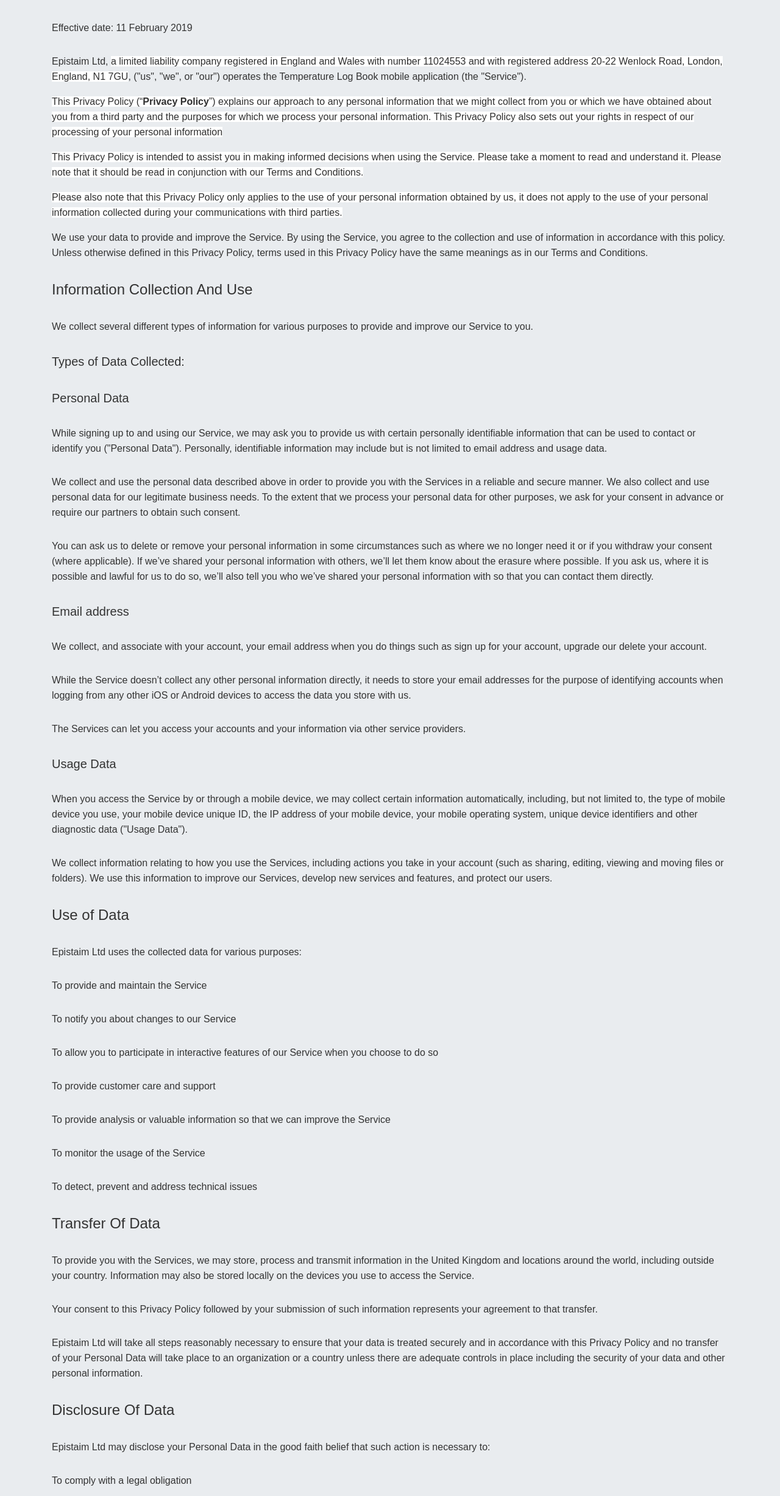
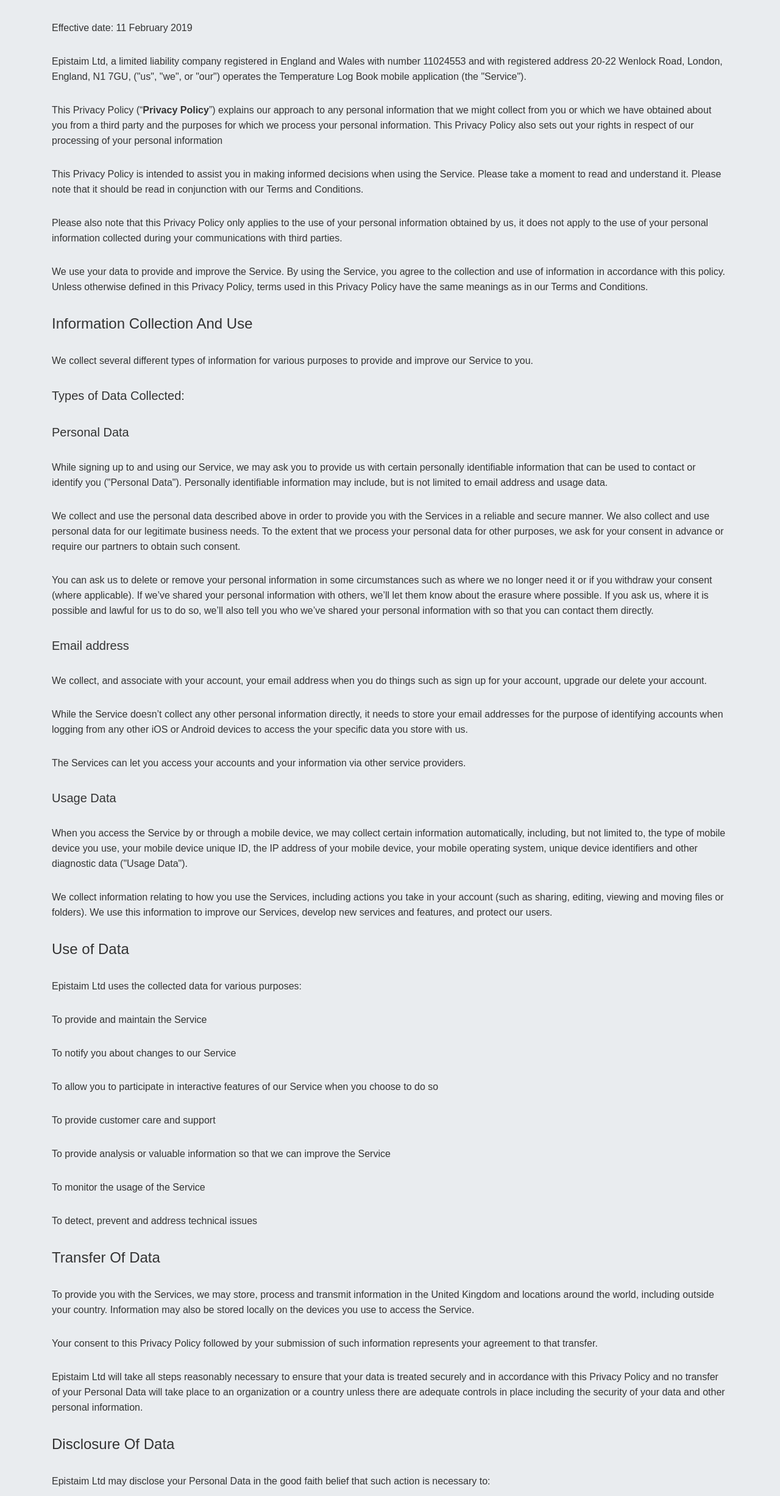
Before and after one commit to tlbapp/tlbapp.github.io, a plain HTML site: page index.html in a window 1280 px wide. Shown: the part 106-2560 px from the top of the page at 61% size. Drawn offline with nearby package versions, Linux system fonts and the light colour scheme.

Commit message:
Update index.html
update privacy policy to correct html

```diff
--- a/index.html
+++ b/index.html
@@ -10,21 +10,21 @@
       <div class="container">
         <p style="margin-bottom: 22.5pt;"><span style="font-size: 22.5pt; font-family: Arial; color: #333333;">Privacy Policy</span></p>
 <p style="margin-bottom: 22.5pt;"><span style="font-family: Arial; color: #333333;">Effective date: 11 February 2019</span></p>
-<p><span style="font-family: Arial; color: #333333;">Epistaim Ltd, </span><span style="font-family: Arial; color: #2f2f2f; background: white;">a limited liability company registered in England and Wales with number 11024553 and with registered address 20-22 Wenlock Road, London, England, N1 7GU</span><span style="font-family: Arial; color: #333333;">, ("us", "we", or "our") operates the Temperature Log Book mobile application (the "Service").</span></p>
-<p><span style="font-family: Arial; color: #2f2f2f; background: white;">This Privacy Policy (&ldquo;<strong><span style="font-family: Arial;">Privacy Policy</span></strong>&rdquo;) explains our approach to any personal information that we might collect from you or which we have obtained about you from a third party and the purposes for which we process your personal information. This Privacy Policy also sets out your rights in respect of our processing of your personal information</span></p>
-<p><span style="font-family: Arial; color: #2f2f2f; background: white;">This Privacy Policy is intended to assist you in making informed decisions when using the Service. Please take a moment to read and understand it. Please note that it should be read in conjunction with our&nbsp;Terms and Conditions.</span></p>
-<p><span style="font-family: Arial; color: #2f2f2f; background: white;">Please also note that this Privacy Policy only applies to the use of your personal information obtained by us, it does not apply to the use of your personal information collected during your communications with third parties.</span></p>
-<p style="margin-bottom: 22.5pt;"><span style="font-family: Arial; color: #333333;">We use your data to provide and improve the Service. By using the Service, you agree to the collection and use of information in accordance with this policy. Unless otherwise defined in this Privacy Policy, terms used in this Privacy Policy have the same meanings as in our Terms and Conditions.</span></p>
-<p style="margin-bottom: 22.5pt;"><span style="color: #333333; font-family: Arial; font-size: 18pt;">Information Collection And Use</span></p>
+<p style="margin-bottom: 22.5pt;"><span style="font-family: Arial; color: #333333;">Epistaim Ltd, a limited liability company registered in England and Wales with number 11024553 and with registered address 20-22 Wenlock Road, London, England, N1 7GU, ("us", "we", or "our") operates the Temperature Log Book mobile application (the "Service").</span></p>
+<p style="margin-bottom: 22.5pt;"><span style="font-family: Arial; color: #333333;">This Privacy Policy (&ldquo;<strong>Privacy Policy</strong>&rdquo;) explains our approach to any personal information that we might collect from you or which we have obtained about you from a third party and the purposes for which we process your personal information. This Privacy Policy also sets out your rights in respect of our processing of your personal information</span></p>
+<p style="margin-bottom: 22.5pt;"><span style="font-family: Arial; color: #333333;">This Privacy Policy is intended to assist you in making informed decisions when using the Service. Please take a moment to read and understand it. Please note that it should be read in conjunction with our&nbsp;Terms and Conditions.</span></p>
+<p style="margin-bottom: 22.5pt;"><span style="font-family: Arial; color: #333333;">Please also note that this Privacy Policy only applies to the use of your personal information obtained by us, it does not apply to the use of your personal information collected during your communications with third parties.</span></p>
+<p style="margin-bottom: 22.5pt;"><span style="font-family: Arial; color: #333333;">We use your data to provide and improve the Service. By using the Service, you agree to the collection and use of information in accordance with this policy. Unless otherwise defined in this Privacy Policy, terms used in this Privacy Policy have the same meanings as in our Terms and Conditions. </span></p>
+<p style="margin-bottom: 22.5pt;"><span style="font-size: 18.0pt; font-family: Arial; color: #333333;">Information Collection And Use</span></p>
 <p style="margin-bottom: 22.5pt;"><span style="font-family: Arial; color: #333333;">We collect several different types of information for various purposes to provide and improve our Service to you. </span></p>
 <p style="margin-bottom: 22.5pt;"><span style="font-size: 15.0pt; font-family: Arial; color: #333333;">Types of Data Collected:</span></p>
 <p style="margin-bottom: 22.5pt;"><span style="font-size: 15.0pt; font-family: Arial; color: #333333;">Personal Data</span></p>
-<p style="margin-bottom: 22.5pt;"><span style="font-family: Arial; color: #333333;">While signing up to and using our Service, we may ask you to provide us with certain personally identifiable information that can be used to contact or identify you ("Personal Data"). Personally, identifiable information may include but is not limited to email address and usage data.</span></p>
+<p style="margin-bottom: 22.5pt;"><span style="font-family: Arial; color: #333333;">While signing up to and using our Service, we may ask you to provide us with certain personally identifiable information that can be used to contact or identify you ("Personal Data"). Personally identifiable information may include, but is not limited to email address and usage data.</span></p>
 <p style="margin-bottom: 22.5pt;"><span style="font-family: Arial; color: #333333;">We collect and use the personal data described above in order to provide you with the Services in a reliable and secure manner. We also collect and use personal data for our legitimate business needs. To the extent that we process your personal data for other purposes, we ask for your consent in advance or require our partners to obtain such consent.&nbsp;</span></p>
 <p style="margin-bottom: 22.5pt;"><span style="font-family: Arial; color: #333333;">You can ask us to delete or remove your personal information in some circumstances such as where we no longer need it or if you withdraw your consent (where applicable). If we&rsquo;ve shared your personal information with others, we&rsquo;ll let them know about the erasure where possible. If you ask us, where it is possible and lawful for us to do so, we&rsquo;ll also tell you who we&rsquo;ve shared your personal information with so that you can contact them directly.</span></p>
 <p style="margin-bottom: 22.5pt;"><span style="font-size: 15.0pt; font-family: Arial; color: #333333;">Email address</span></p>
 <p style="margin-bottom: 22.5pt;"><span style="font-family: Arial; color: #333333;">We collect, and associate with your account, your email address when you do things such as sign up for your account, upgrade our delete your account.</span></p>
-<p style="margin-bottom: 22.5pt;"><span style="font-family: Arial; color: #333333;">While the Service doesn&rsquo;t collect any other personal information directly, it needs to store your email addresses for the purpose of identifying accounts when logging from any other iOS or Android devices to access the data you store with us.</span></p>
+<p style="margin-bottom: 22.5pt;"><span style="font-family: Arial; color: #333333;">While the Service doesn&rsquo;t collect any other personal information directly, it needs to store your email addresses for the purpose of identifying accounts when logging from any other iOS or Android devices to access the your specific data you store with us.</span></p>
 <p style="margin-bottom: 22.5pt;"><span style="font-family: Arial; color: #333333;">The Services can let you access your accounts and your information via other service providers.</span></p>
 <p style="margin-bottom: 22.5pt;"><span style="font-size: 15.0pt; font-family: Arial; color: #333333;">Usage Data</span></p>
 <p style="margin-bottom: 22.5pt;"><span style="font-family: Arial; color: #333333;">When you access the Service by or through a mobile device, we may collect certain information automatically, including, but not limited to, the type of mobile device you use, your mobile device unique ID, the IP address of your mobile device, your mobile operating system, unique device identifiers and other diagnostic data ("Usage Data").</span></p>
@@ -38,20 +38,20 @@
 <p style="margin-bottom: 22.5pt;"><span style="font-family: Arial; color: #333333;">To provide analysis or valuable information so that we can improve the Service</span></p>
 <p style="margin-bottom: 22.5pt;"><span style="font-family: Arial; color: #333333;">To monitor the usage of the Service</span></p>
 <p style="margin-bottom: 22.5pt;"><span style="font-family: Arial; color: #333333;">To detect, prevent and address technical issues</span></p>
-<p style="margin-bottom: 22.5pt;"><span style="color: #333333; font-family: Arial; font-size: 18pt;">Transfer Of Data</span></p>
+<p style="margin-bottom: 22.5pt;"><span style="font-size: 18.0pt; font-family: Arial; color: #333333;">Transfer Of Data</span></p>
 <p style="margin-bottom: 22.5pt;"><span style="font-family: Arial; color: #333333;">To provide you with the Services, we may store, process and transmit information in the United Kingdom and locations around the world, including outside your country. Information may also be stored locally on the devices you use to access the Service.</span></p>
 <p style="margin-bottom: 22.5pt;"><span style="font-family: Arial; color: #333333;">Your consent to this Privacy Policy followed by your submission of such information represents your agreement to that transfer. </span></p>
-<p style="margin-bottom: 22.5pt;"><span style="font-family: Arial; color: #333333;">Epistaim Ltd will take all steps reasonably necessary to ensure that your data is treated securely and in accordance with this Privacy Policy and no transfer of your Personal Data will take place to an organization or a country unless there are adequate controls in place including the security of your data and other personal information.</span></p>
-<p style="margin-bottom: 22.5pt;"><span style="color: #333333; font-family: Arial; font-size: 18pt;">Disclosure Of Data</span></p>
+<p style="margin-bottom: 22.5pt;"><span style="font-family: Arial; color: #333333;">Epistaim Ltd will take all steps reasonably necessary to ensure that your data is treated securely and in accordance with this Privacy Policy and no transfer of your Personal Data will take place to an organization or a country unless there are adequate controls in place including the security of your data and other personal information. </span></p>
+<p style="margin-bottom: 22.5pt;"><span style="font-size: 18.0pt; font-family: Arial; color: #333333;">Disclosure Of Data</span></p>
 <p style="margin-bottom: 22.5pt;"><span style="font-family: Arial; color: #333333;">Epistaim Ltd may disclose your Personal Data in the good faith belief that such action is necessary to: </span></p>
 <p style="margin-bottom: 22.5pt;"><span style="font-family: Arial; color: #333333;">To comply with a legal obligation</span></p>
 <p style="margin-bottom: 22.5pt;"><span style="font-family: Arial; color: #333333;">To protect and defend the rights or property of Epistaim Ltd</span></p>
 <p style="margin-bottom: 22.5pt;"><span style="font-family: Arial; color: #333333;">To prevent or investigate possible wrongdoing in connection with the Service</span></p>
 <p style="margin-bottom: 22.5pt;"><span style="font-family: Arial; color: #333333;">To protect the personal safety of users of the Service or the public</span></p>
 <p style="margin-bottom: 22.5pt;"><span style="font-family: Arial; color: #333333;">To protect against legal liability</span></p>
-<p style="margin-bottom: 22.5pt;"><span style="color: #333333; font-family: Arial; font-size: 18pt;">Security Of Data</span></p>
-<p style="margin-bottom: 22.5pt;"><span style="font-family: Arial; color: #333333;">The security of your data is important to us, but remember that no method of transmission over the Internet, or method of electronic storage is 100% secure. While we strive to use commercially acceptable means to protect your Personal Data, we cannot guarantee its absolute security.</span></p>
-<p style="margin-bottom: 22.5pt;"><span style="color: #333333; font-family: Arial; font-size: 18pt;">Service Providers</span></p>
+<p style="margin-bottom: 22.5pt;"><span style="font-size: 18.0pt; font-family: Arial; color: #333333;">Security Of Data</span></p>
+<p style="margin-bottom: 22.5pt;"><span style="font-family: Arial; color: #333333;">The security of your data is important to us, but remember that no method of transmission over the Internet, or method of electronic storage is 100% secure. While we strive to use commercially acceptable means to protect your Personal Data, we cannot guarantee its absolute security. </span></p>
+<p style="margin-bottom: 22.5pt;"><span style="font-size: 18.0pt; font-family: Arial; color: #333333;">Service Providers</span></p>
 <p style="margin-bottom: 22.5pt;"><span style="font-family: Arial; color: #333333;">We may employ third party companies and individuals to facilitate our Service ("Service Providers"), to provide the Service on our behalf, to perform Service-related services or to assist us in analyzing how our Service is used. </span></p>
 <p style="margin-bottom: 22.5pt;"><span style="font-family: Arial; color: #333333;">These third parties have access to your Personal Data only to perform these tasks on our behalf and are obligated not to disclose or use it for any other purpose.</span></p>
 <p style="margin-bottom: 22.5pt;"><span style="font-size: 15.0pt; font-family: Arial; color: #333333;">Analytics</span></p>
@@ -63,18 +63,17 @@
 <p style="margin-bottom: 22.5pt;"><span style="font-size: 15.0pt; font-family: Arial;">Firebase</span></p>
 <p style="margin-bottom: 22.5pt;"><span style="font-family: Arial; color: #333333;">Firebase is analytics service provided by Google Inc. </span></p>
 <p style="margin-bottom: 22.5pt;"><span style="font-family: Arial; color: #333333;">You may opt-out of certain Firebase features through your mobile device settings, such as your device advertising settings or by following the instructions provided by Google in their Privacy Policy:&nbsp;</span><span style="font-family: Arial;"><a href="https://policies.google.com/privacy?hl=en"><span style="color: #333333;">https://policies.google.com/privacy?hl=en</span></a></span></p>
-<p style="margin-bottom: 22.5pt;"><span style="font-family: Arial; color: #333333;">We also encourage you to review Google's policy for safeguarding your data:&nbsp;</span><span style="font-family: Arial;"><a href="https://support.google.com/analytics/answer/6004245"><span style="color: #333333;">https://support.google.com/analytics/answer/6004245</span></a><span style="color: #333333;">. For more information on what type of information Firebase collects, please visit please visit the Google Privacy &amp; Terms web page:&nbsp;</span><span style="color: #333333;"><a href="https://policies.google.com/privacy?hl=en">https://policies.google.com/privacy?hl=en</a></span></span></p>
-<p style="margin-bottom: 22.5pt;"><span style="color: #333333; font-family: Arial; font-size: 18pt;">Links To Other Sites</span></p>
+<p style="margin-bottom: 22.5pt;"><span style="font-family: Arial; color: #333333;">We also encourage you to review the Google's policy for safeguarding your data:&nbsp;</span><span style="font-family: Arial;"><a href="https://support.google.com/analytics/answer/6004245"><span style="color: #333333;">https://support.google.com/analytics/answer/6004245</span></a><span style="color: #333333;">. For more information on what type of information Firebase collects, please visit please visit the Google Privacy &amp; Terms web page:&nbsp;</span><a href="https://policies.google.com/privacy?hl=en"><span style="color: #333333;">https://policies.google.com/privacy?hl=en</span></a></span></p>
+<p style="margin-bottom: 22.5pt;"><span style="font-size: 18.0pt; font-family: Arial; color: #333333;">Links To Other Sites</span></p>
 <p style="margin-bottom: 22.5pt;"><span style="font-family: Arial; color: #333333;">Our Service may contain links to other sites that are not operated by us. If you click on a third party link, you will be directed to that third party's site. We strongly advise you to review the Privacy Policy of every site you visit. </span></p>
-<p style="margin-bottom: 22.5pt;"><span style="font-family: Arial; color: #333333;">We have no control over and assume no responsibility for the content, privacy policies or practices of any third party sites or services.</span></p>
-<p style="margin-bottom: 22.5pt;"><span style="color: #333333; font-family: Arial; font-size: 18pt;">Changes To This Privacy Policy</span></p>
+<p style="margin-bottom: 22.5pt;"><span style="font-family: Arial; color: #333333;">We have no control over and assume no responsibility for the content, privacy policies or practices of any third party sites or services. </span></p>
+<p style="margin-bottom: 22.5pt;"><span style="font-size: 18.0pt; font-family: Arial; color: #333333;">Changes To This Privacy Policy </span></p>
 <p style="margin-bottom: 22.5pt;"><span style="font-family: Arial; color: #333333;">We may update our Privacy Policy from time to time. We will notify you of any changes by posting the new Privacy Policy on this page. </span></p>
 <p style="margin-bottom: 22.5pt;"><span style="font-family: Arial; color: #333333;">We will let you know via email and/or a prominent notice on our Service, prior to the change becoming effective and update the "effective date" at the top of this Privacy Policy. </span></p>
-<p style="margin-bottom: 22.5pt;"><span style="font-family: Arial; color: #333333;">You are advised to review this Privacy Policy periodically for any changes. Changes to this Privacy Policy are effective when they are posted on this page.</span></p>
-<p style="margin-bottom: 22.5pt;"><span style="color: #333333; font-family: Arial; font-size: 18pt;">Contact Us</span></p>
+<p style="margin-bottom: 22.5pt;"><span style="font-family: Arial; color: #333333;">You are advised to review this Privacy Policy periodically for any changes. Changes to this Privacy Policy are effective when they are posted on this page. </span></p>
+<p style="margin-bottom: 22.5pt;"><span style="font-size: 18.0pt; font-family: Arial; color: #333333;">Contact Us</span></p>
 <p style="margin-bottom: 22.5pt;"><span style="font-family: Arial; color: #333333;">If you have any questions about this Privacy Policy, please contact us: </span></p>
 <p style="margin-bottom: 22.5pt;"><span style="font-family: Arial; color: #333333;">By email: customers@epistaim.com</span></p>
-<p style="margin-bottom: 22.5pt;"><span style="font-family: Arial; color: #333333;">&nbsp;</span></p>
       </div>
 
     </div>
```
